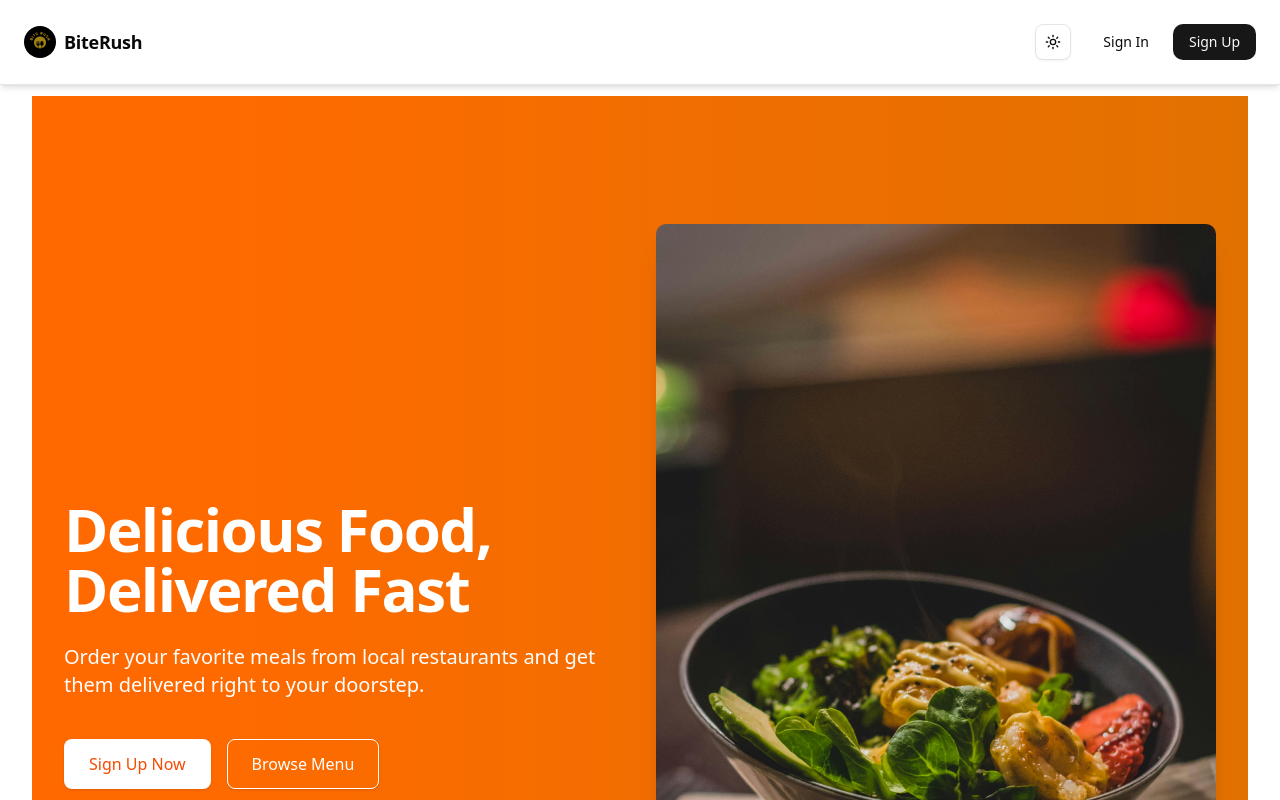
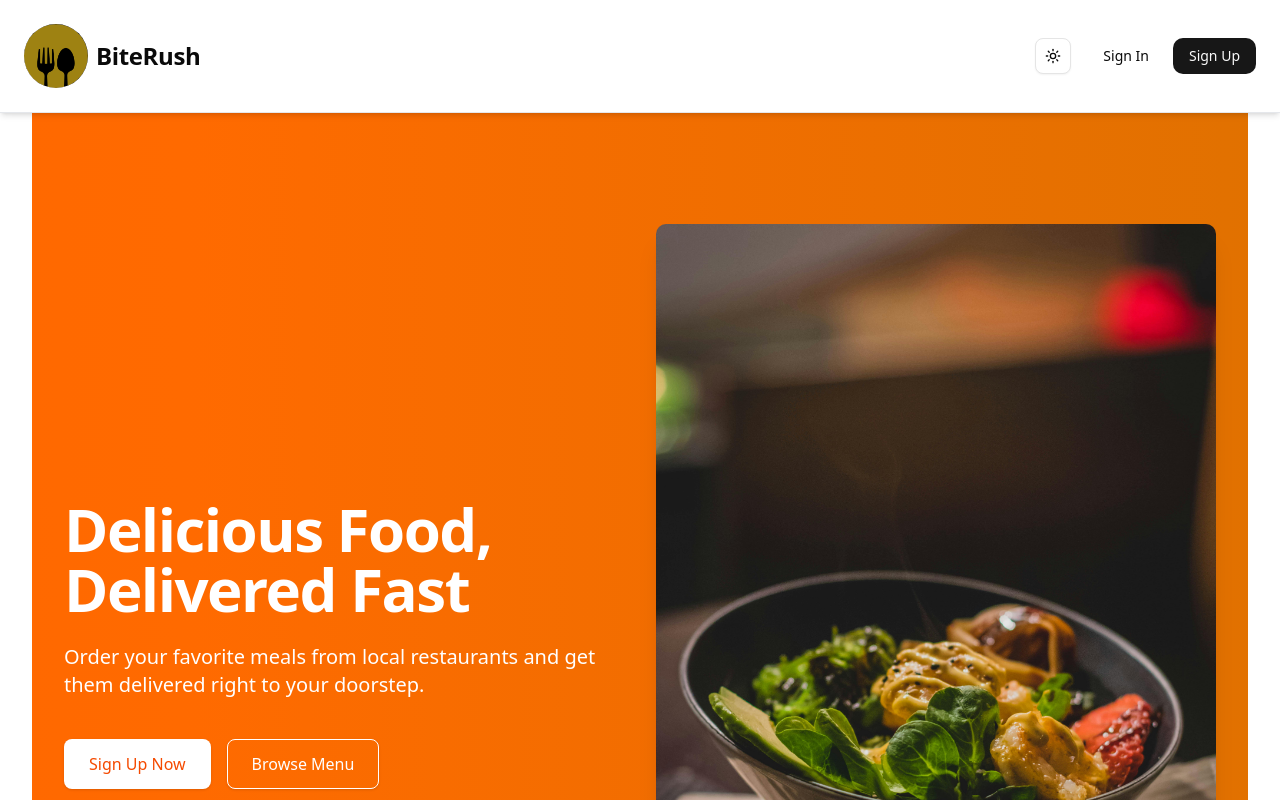
Before and after one commit to uzicodes/Bite-Rush, a Next.js app: page / in a window 1280 px wide. Shown: the top 800 px of the page. Built offline with nearby package versions, Linux system fonts and the light colour scheme; no server answers.

Commit message:
edited logo, bycrpt, and navbar fixed

```diff
--- /dev/null
+++ b/scripts/generateHash.js
@@ -0,0 +1,10 @@
+const bcrypt = require('bcryptjs');
+
+async function generateHash() {
+  const password = 'password123'; // Change this to your desired password
+  const salt = await bcrypt.genSalt(10);
+  const hash = await bcrypt.hash(password, salt);
+  console.log('Password Hash:', hash);
+}
+
+generateHash();
--- a/src/components/custionUi/Navbar.tsx
+++ b/src/components/custionUi/Navbar.tsx
@@ -43,11 +43,11 @@ export default function Navbar() {
             <Image
               src="/logo.png"
               alt="BiteRush Logo"
-              width={32}
-              height={32}
+              width={64}
+              height={64}
               className="rounded-full"
             />
-            <h2 className="text-foreground text-lg font-bold leading-tight tracking-[-0.015em]">
+            <h2 className="text-foreground text-2xl font-bold leading-tight tracking-[-0.015em]">
               BiteRush
             </h2>
           </Link>
```
Also changed, not shown: public/logo.png.
